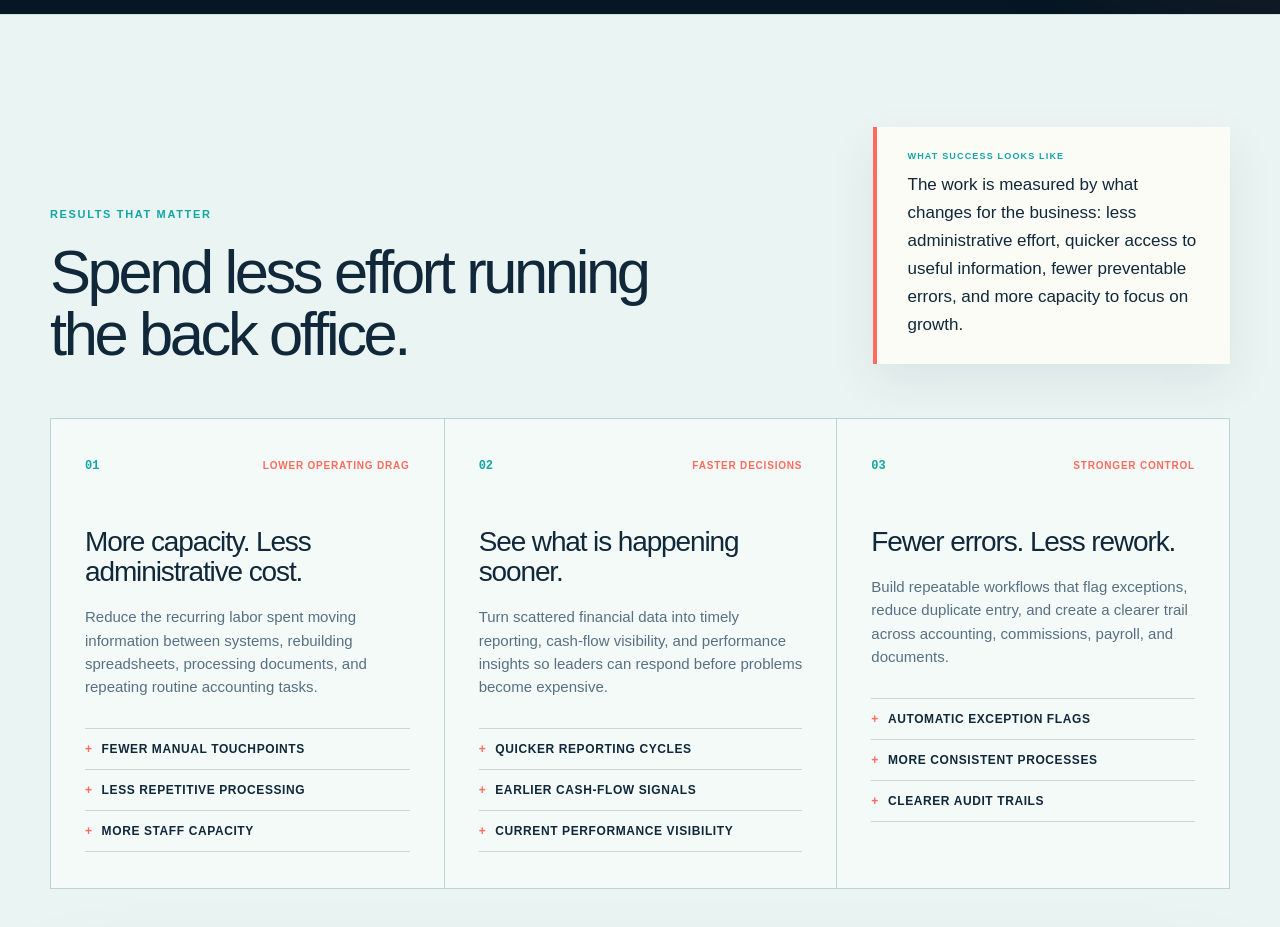
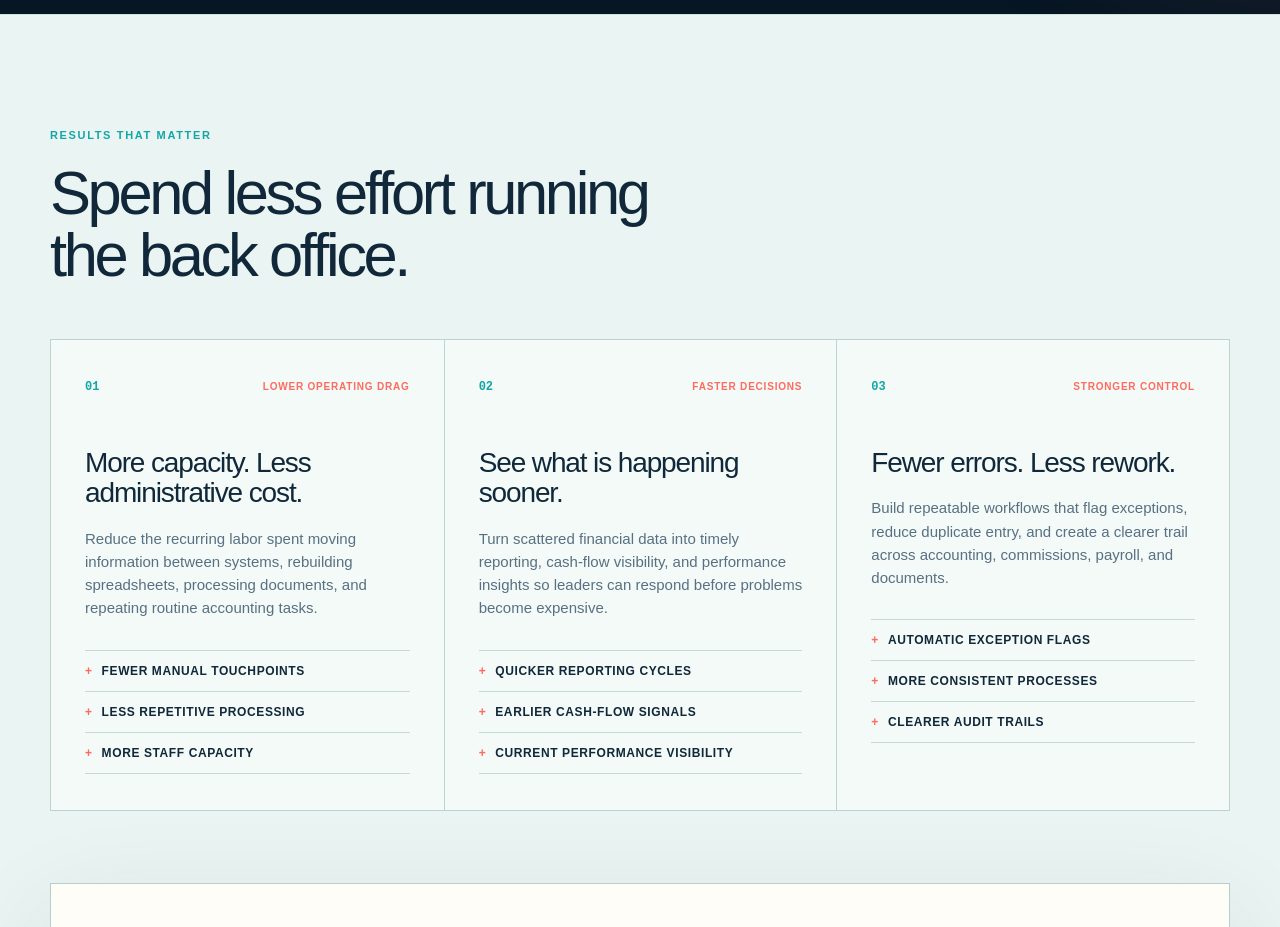
Before and after one commit to anthonydawa/ai-accounting-agency-landing-page, a Next.js app: page / in a window 1280 px wide. Shown: the part 1980-2907 px from the top of the page. Built offline with nearby package versions, Linux system fonts and the light colour scheme; no server answers.

Commit message:
Remove redundant results callout

```diff
--- a/app/globals.css
+++ b/app/globals.css
@@ -153,9 +153,7 @@ button, summary, a { -webkit-tap-highlight-color: transparent; }
 .problem-copy .emphasis { color: var(--ink); font-weight: 800; }
 
 .services { background: #eaf5f3; border-block: 1px solid #cfe1de; }
-.section-heading { display: grid; grid-template-columns: 1.35fr .65fr; gap: 80px; align-items: end; margin-bottom: 54px; }
-.section-heading > p { margin:0; padding:25px 27px 25px 31px; color:var(--ink); background:rgba(255,253,248,.88); border-left:4px solid var(--coral); box-shadow:0 18px 45px rgba(7,27,46,.08); font-size:17px; line-height:1.65; position:relative; }
-.section-heading > p::before { content:"What success looks like"; display:block; margin-bottom:10px; color:var(--teal); font-size:9px; line-height:1; font-weight:900; letter-spacing:.13em; text-transform:uppercase; }
+.section-heading { margin-bottom:54px; }
 .service-grid { display: grid; grid-template-columns: repeat(3, 1fr); border: 1px solid #bcd3d0; }
 .service-card { padding: 38px 34px 36px; min-height: 410px; background: rgba(255,255,255,.42); position: relative; }
 .service-card + .service-card { border-left: 1px solid #bcd3d0; }
--- a/app/page.tsx
+++ b/app/page.tsx
@@ -148,11 +148,6 @@ export default function Home() {
               <p className="eyebrow">Results that matter</p>
               <h2>Spend less effort running<br />the back office.</h2>
             </div>
-            <p>
-              The work is measured by what changes for the business: less administrative
-              effort, quicker access to useful information, fewer preventable errors,
-              and more capacity to focus on growth.
-            </p>
           </div>
           <div className="service-grid">
             {outcomes.map((outcome) => (
```
